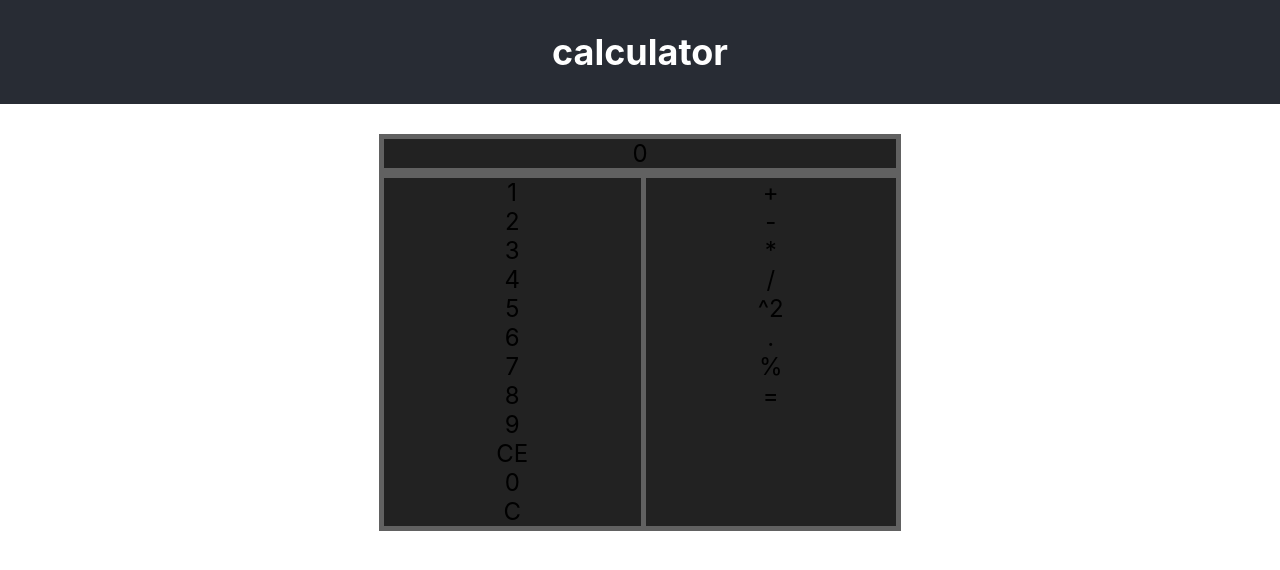
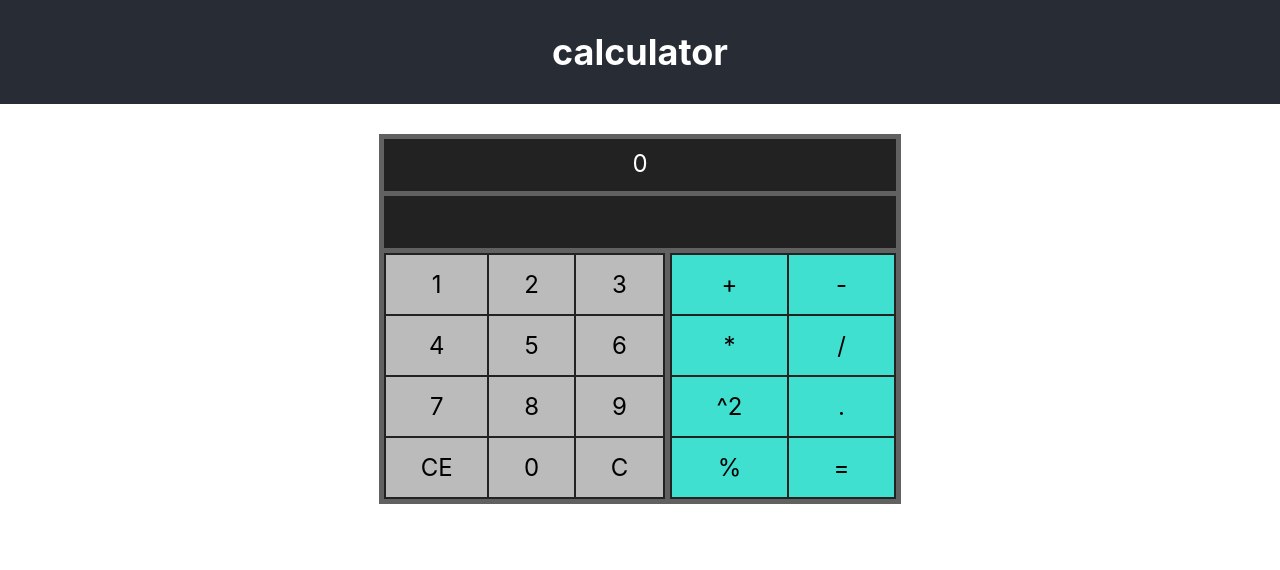
Before and after one commit to HannaParsa/React-Calculator, a React (Create React App) app: page / in a window 1280 px wide. Shown: the top 570 px of the page. Built offline with nearby package versions, Linux system fonts and the light colour scheme.

Commit message:
almost done

```diff
--- a/src/App.css
+++ b/src/App.css
@@ -59,3 +59,30 @@
   text-align: center;
   font-size: 24px;
 }
+
+.grid-container {
+  display: grid;
+  grid-template-columns: auto auto auto;
+  border: 1px solid #222;
+}
+.grid-item,  .calculator__operators > div {
+  background-color: #bbb;
+  border: 1px solid #222;
+  padding: 15px;
+  text-align: center;
+}
+
+.calculator__operators {
+  border: 1px solid #222;
+  display: grid;
+  grid-template-columns: auto auto;
+}
+.calculator__operators > div {
+  background-color: turquoise;
+}
+
+.calculator__input, .calculator__output {
+  color: #fff;
+  padding: 10px 0;
+  min-height: 32px;
+}
```
